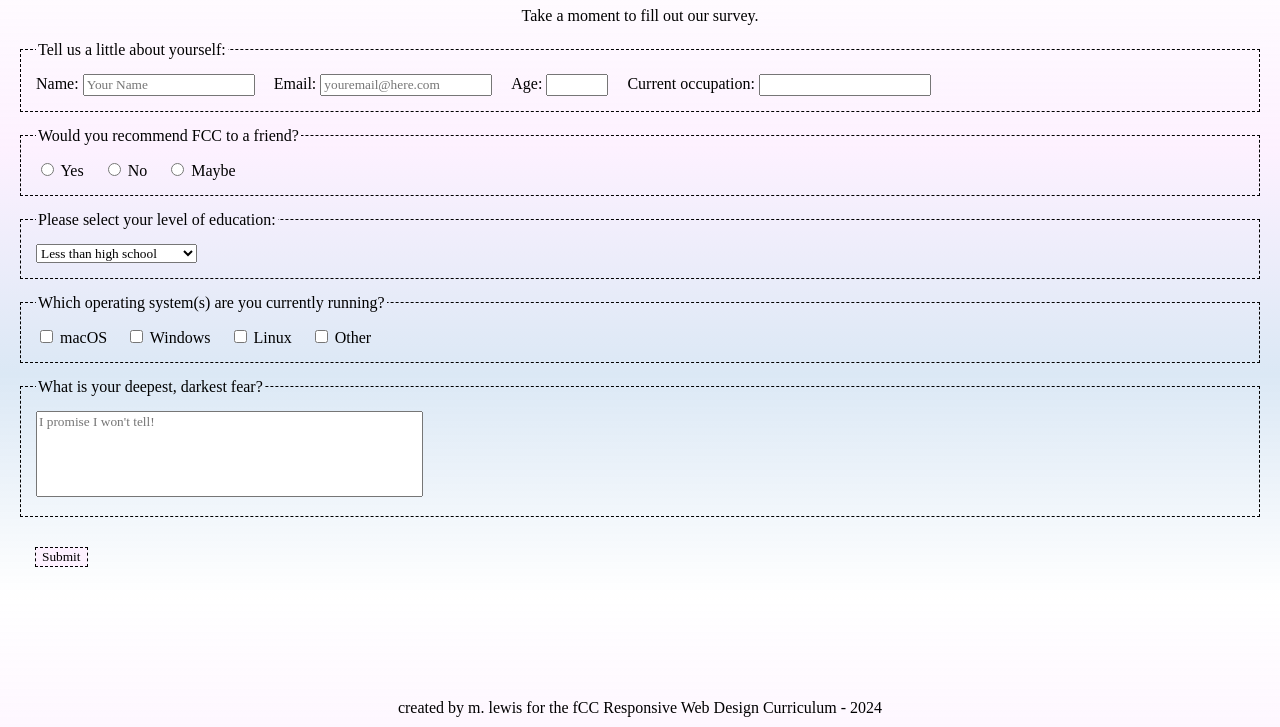
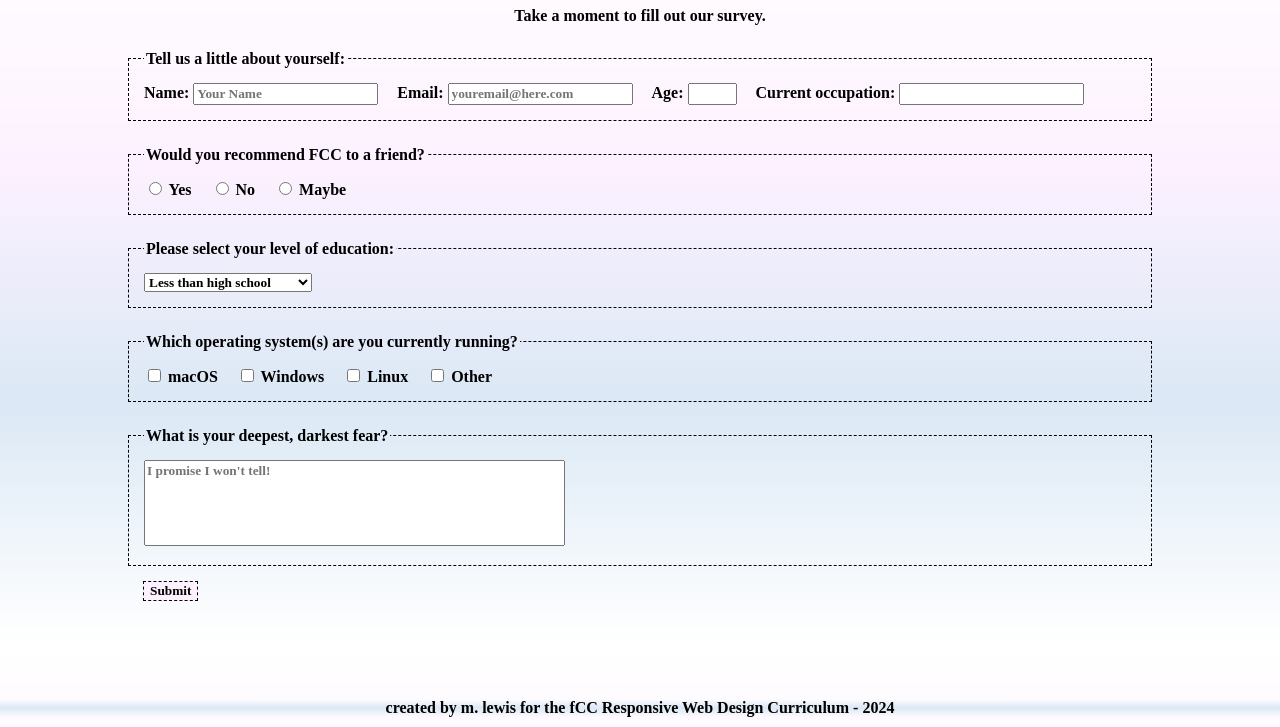
Before and after one commit to mcxlewis/survey, a plain HTML site: page index.html in a window 1280 px wide. Shown: the part 73-800 px from the top of the page. Drawn offline with Linux system fonts and the light colour scheme; a web font is replaced by a local one.

Commit message:
Adjust spacing for submit + between fieldsets, remove arrows from age, color variables

```diff
--- a/styles.css
+++ b/styles.css
@@ -1,18 +1,37 @@
 * {
     font-family: "Baskervville", serif;
     color: #000;
+    font-weight: bold;
+}
+:root {
+    --pink: #fdf1ff;
+    --blu: #dbe8f5;
 }
 
 body {
     background-image: linear-gradient(
         transparent,
-        #fdf1ff,
-        #dbe8f5,
+        var(--pink),
+        var(--blu),
         transparent
     );
-    margin: auto 20px;
+    margin: auto;
 }
 
+#survey-form {
+    margin: 0 15px;
+    width: 80%;
+    margin: auto;
+}
+
+h1, footer {
+    background-image: linear-gradient(
+        transparent,
+        var(--blu),
+        transparent
+    );
+    width: 100%;
+}
 textarea {
     resize: none;
 }
@@ -27,20 +46,18 @@ bottom: 0;
 left: 0;
 right: 0;
 position: absolute;
-}
-
-footer {
-    margin-bottom: 10px;
+margin-bottom: 10px;
 }
 
 fieldset {
     border: 1px #000 dashed;
-    margin: 15px 0;
+    margin: 25px 0;
     padding: 15px;
 }
 
 fieldset:nth-of-type(6) {
     border: none;
+    margin-top: -25px;
 }
 
 #submit {
@@ -51,3 +68,19 @@ fieldset:nth-of-type(6) {
 .first > :not(:last-child), .rec > :not(:last-child), .os-s > :not(:last-child)  {
     margin-right: 15px;
 }
+
+input[type="radio"]:checked:before {
+    accent-color: transparent;
+}
+
+input[type="radio"]:checked {
+    accent-color: var(--blu);
+}
+
+input[type="checkbox"] {
+    accent-color: var(--pink)
+}
+
+input::-webkit-outer-spin-button, input::-webkit-inner-spin-button {
+    -webkit-appearance: none;
+}
```
